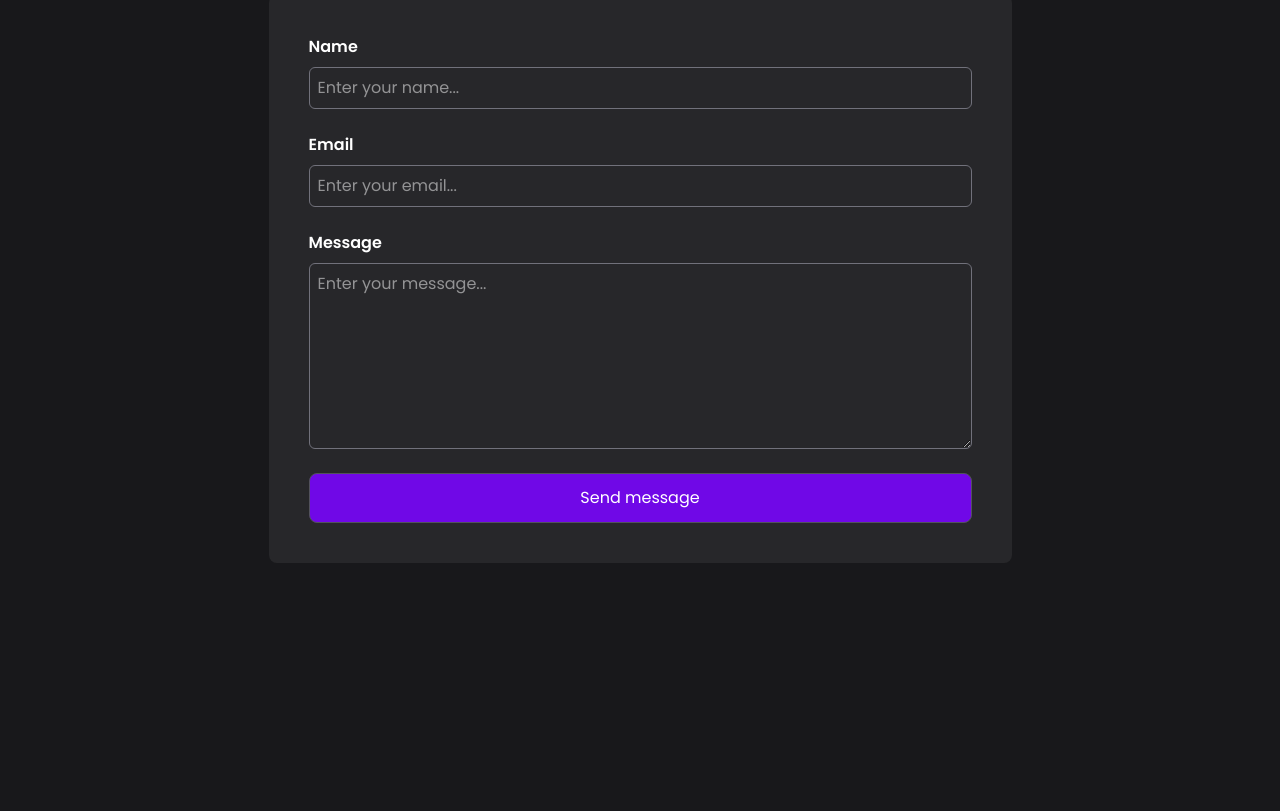
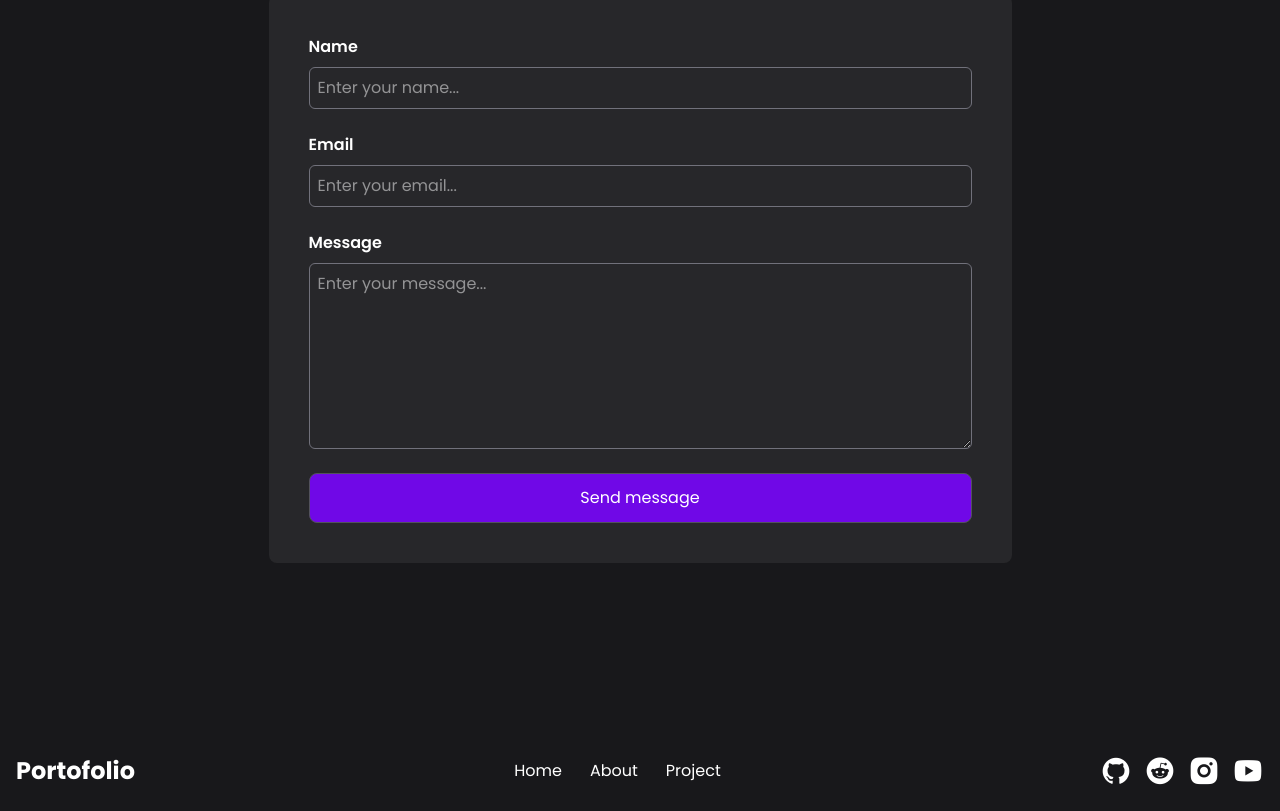
Before and after one commit to yudisdev/portofolio_project, a React (Vite) app: page / in a window 1280 px wide. Shown: the part 3344-4155 px from the top of the page. Before the commit the page ends 3947 px from the top, so only its background shows below. Built offline with nearby package versions, Linux system fonts and the light colour scheme.

Commit message:
update footer and fiture contact

```diff
--- a/src/App.jsx
+++ b/src/App.jsx
@@ -134,7 +134,7 @@
       <div className="contact mt-32 p-10">
         <h1 className="text-4xl mb-2 font-bold text-center">Contact</h1>
         <p className="text-base/loose text-center mb-10 opacity-50">Let's connect</p>
-        <form action="" className="bg-zinc-800 p-10 w-fit mx-auto rounded-lg" autoComplete="off">
+        <form action="https://formsubmit.co/yudistirahady77@gmail.com" method="POST" className="bg-zinc-800 p-10 w-fit mx-auto rounded-lg" autoComplete="off">
           <div className="flex flex-col gap-6">
             <div className="flex flex-col gap-2">
               <label className="font-semibold">Name</label>
--- /dev/null
+++ b/src/components/Footer.jsx
@@ -0,0 +1,28 @@
+const Footer = () => {
+    return (
+    <div className="footer mt-32 flex py-4 md:flex-row flex-col gap-6 md:gap-0 justify-between items-center">
+        <h1 className="text-2xl font-bold">Portofolio</h1>
+        <div className="flex gap-7">
+            <a href="#">Home</a>
+            <a href="#">About</a>
+            <a href="#">Project</a>
+        </div>
+        <div className="flex items-center gap-3">
+            <a href="#">
+                <i className="ri-github-fill ri-2x"></i>
+            </a>
+            <a href="#">
+                <i className="ri-reddit-fill ri-2x"></i>
+            </a>
+            <a href="#">
+                <i className="ri-instagram-fill ri-2x"></i>
+            </a>
+            <a href="#">
+                <i className="ri-youtube-fill ri-2x"></i>
+            </a>
+        </div>
+    </div>
+    )
+};
+
+export default Footer;
--- a/src/main.jsx
+++ b/src/main.jsx
@@ -4,12 +4,14 @@
 import App from './App.jsx'
 import { Navbar } from './components/Navbar.jsx'
 import 'remixicon/fonts/remixicon.css'
+import Footer from './components/Footer.jsx'
 
 createRoot(document.getElementById('root')).render(
   <StrictMode>
     <div className="container mx-auto px-4">
     <Navbar />
     <App />
+    <Footer />
     </div>
   </StrictMode>,
 )
```
